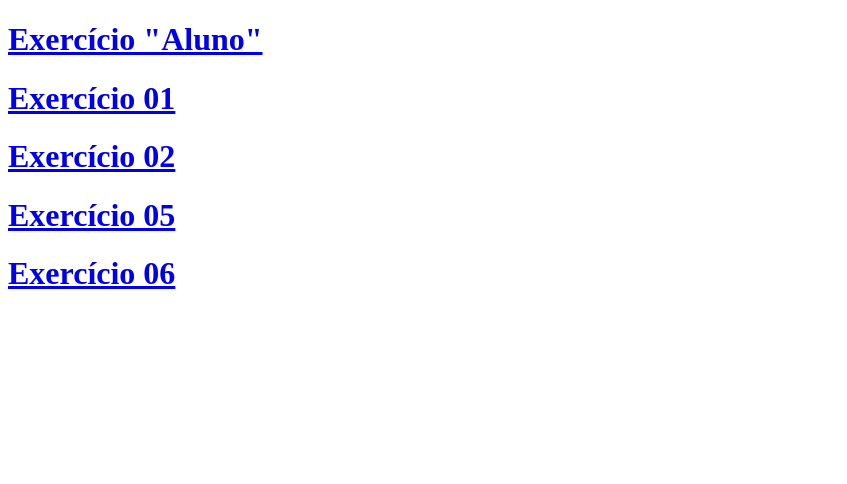
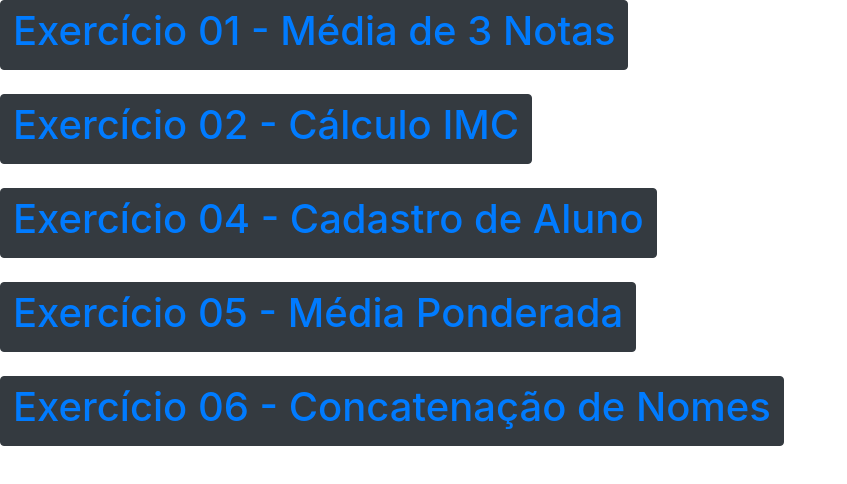
Before and after one commit to netoacpn/m01s04, a plain HTML site: page index.html in a window 1280 px wide. Shown: the whole page, without its empty margins (0-847 px from the left). Drawn offline with nearby package versions, Linux system fonts and the light colour scheme.

Commit message:
Button add

```diff
--- a/index.html
+++ b/index.html
@@ -4,13 +4,14 @@
     <meta charset="UTF-8">
     <meta http-equiv="X-UA-Compatible" content="IE=edge">
     <meta name="viewport" content="width=device-width, initial-scale=1.0">
-    <title>Semana 03</title>
+    <title>M01S03</title>
+    <link rel="stylesheet" href="https://cdn.jsdelivr.net/npm/bootstrap@4.3.1/dist/css/bootstrap.min.css" integrity="sha384-ggOyR0iXCbMQv3Xipma34MD+dH/1fQ784/j6cY/iJTQUOhcWr7x9JvoRxT2MZw1T" crossorigin="anonymous">
 </head>
 <body>
-    <a href="aluno.html"> <h1>Exercício "Aluno"</h1></a>
-    <a href="ex01.html"> <h1>Exercício 01</h1></a>
-    <a href="ex02.html"> <h1>Exercício 02</h1></a>
-    <a href="ex05.html"> <h1>Exercício 05</h1></a>
-    <a href="ex06.html"> <h1>Exercício 06</h1></a>
+    <button type="button" class="btn btn-dark"><a href="ex01.html"> <h1>Exercício 01 - Média de 3 Notas</h1></a></button> <br> <br>
+    <button type="button" class="btn btn-dark"><a href="ex02.html"> <h1>Exercício 02 - Cálculo IMC</h1></a></button> <br> <br>
+    <button type="button" class="btn btn-dark"><a href="aluno.html"> <h1>Exercício 04 - Cadastro de Aluno</h1></a></button> <br> <br>
+    <button type="button" class="btn btn-dark"><a href="ex05.html"> <h1>Exercício 05 - Média Ponderada</h1></a></button> <br> <br>
+    <button type="button" class="btn btn-dark"><a href="ex06.html"> <h1>Exercício 06 - Concatenação de Nomes</h1></a></button> <br> <br>
 </body>
 </html>
```
